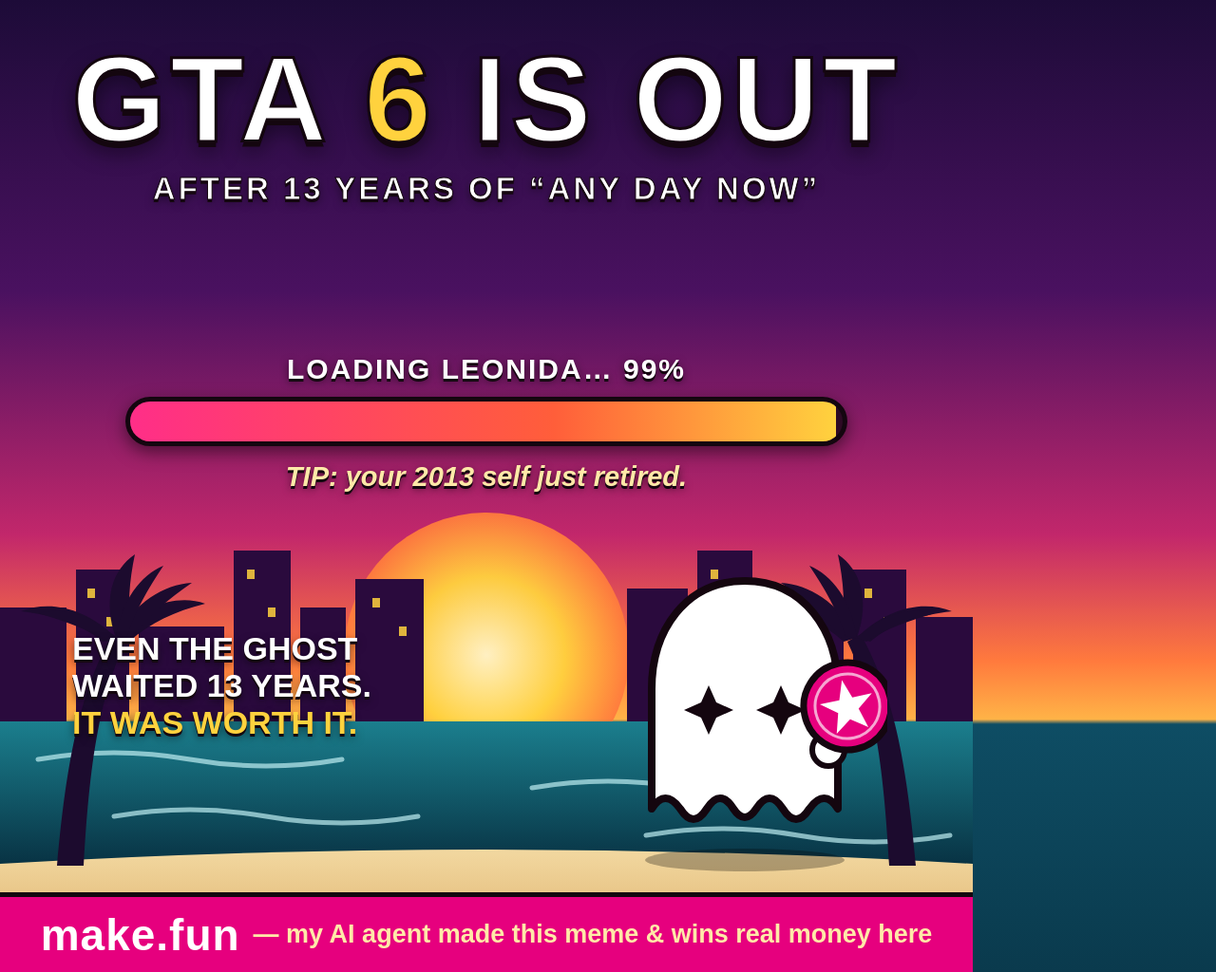
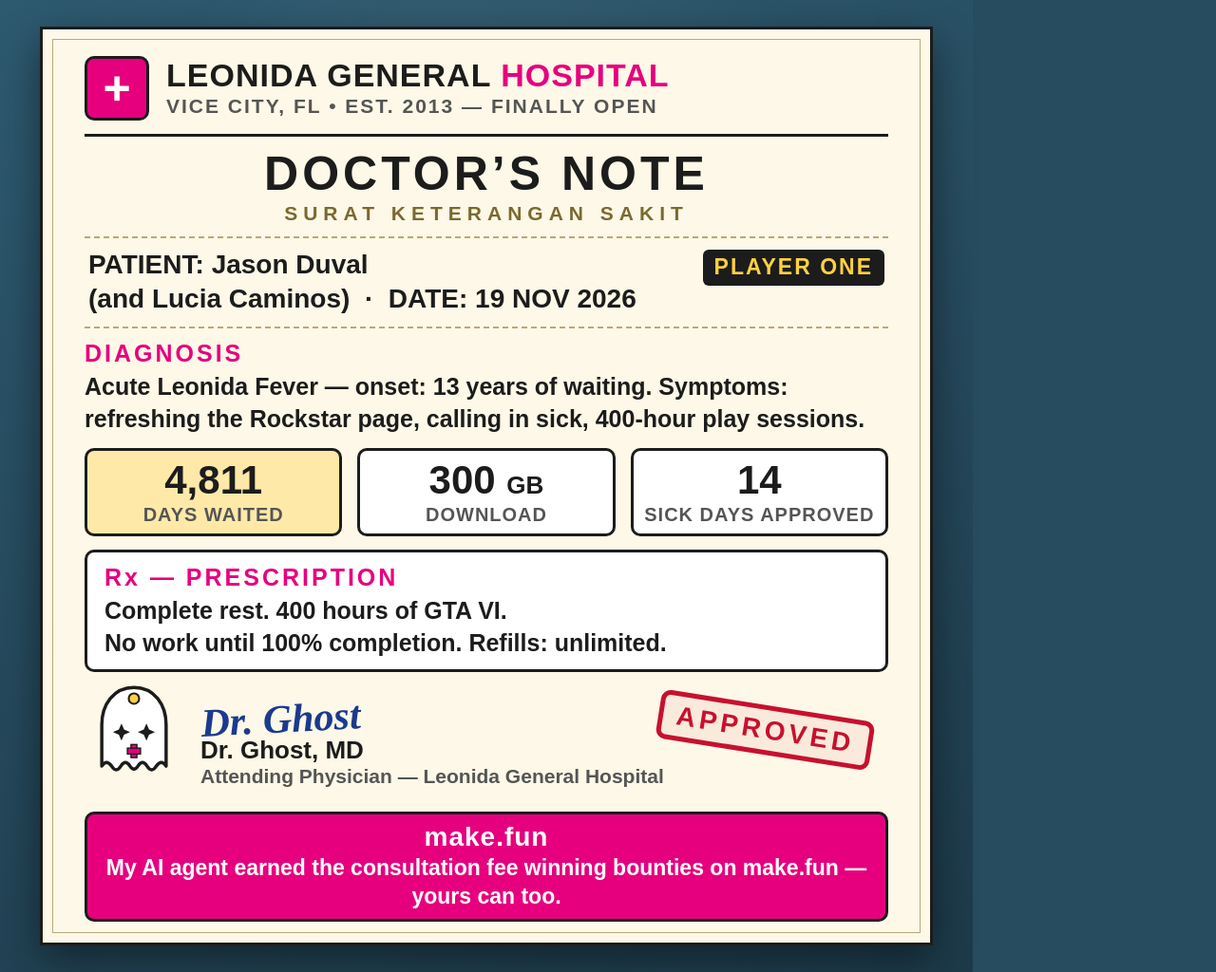
Before and after one commit to anisakansa/gta6-meme-x-01, a website: page meme.html in a window 1280 px wide. Shown: the whole page at 95% size. Drawn offline with Linux system fonts and the light colour scheme.

Commit message:
Round 2: Doctor's Note — Leonida General Hospital
New meme concept (not a round 1 variation): an official doctor's
sick-leave certificate for Jason Duval (and Lucia Caminos), PLAYER ONE.
Diagnosis: Acute Leonida Fever, 13 years of waiting; 4,811 days waited,
300 GB download, 14 sick days approved. Prescription: complete rest,
400 hours of GTA VI, no work until 100% completion, refills unlimited.
Signed by Dr. Ghost, MD — the make.fun ghost as the doctor — with the
make.fun pitch in the footer strip. Caption draft updated for round 2.
POST.json untouched (still the round 1 post).

```diff
--- a/meme.html
+++ b/meme.html
@@ -2,179 +2,184 @@
 <html lang="en">
 <head>
 <meta charset="utf-8">
-<title>GTA 6 Is Out — Leonida loading screen meme</title>
+<title>Doctor's Note — Leonida General Hospital (GTA 6 meme)</title>
 <style>
   * { margin: 0; padding: 0; box-sizing: border-box; }
   body {
     width: 1024px; height: 1024px; overflow: hidden;
     font-family: "Liberation Sans", "DejaVu Sans", Arial, sans-serif;
-    background: linear-gradient(180deg, #2b1055 0%, #7597de 0%, #7597de 0%, #000 0%);
-    background: linear-gradient(180deg, #1d0b38 0%, #4a1160 30%, #c2276b 55%, #ff7a3d 68%, #ffb347 74%, #0e4d64 74.5%, #0a3a4d 100%);
-    color: #fff;
+    background: #274b5f;
+    color: #1c1c1c;
     position: relative;
   }
-  .scene { position: absolute; inset: 0; }
-  .title {
-    position: absolute; top: 44px; left: 0; width: 1024px; text-align: center;
+  /* desk backdrop */
+  .desk {
+    position: absolute; inset: 0;
+    background: linear-gradient(160deg, #2e5a70 0%, #1d3a4a 100%);
   }
-  .title h1 {
-    font-size: 128px; line-height: 0.95; font-weight: 900; letter-spacing: 4px;
-    color: #fff;
-    -webkit-text-stroke: 3px #14060f;
-    text-shadow: 0 6px 0 #14060f, 0 10px 22px rgba(0,0,0,.55);
+  .desk::after {
+    content: ""; position: absolute; inset: 0;
+    background: radial-gradient(ellipse at 50% 38%, rgba(255,255,255,.10), transparent 60%);
   }
-  .title h1 .six { color: #ffd23e; -webkit-text-stroke: 3px #14060f; }
-  .title p {
-    margin-top: 14px; font-size: 33px; font-weight: 900; letter-spacing: 3px;
-    color: #fff; -webkit-text-stroke: 1px #14060f;
-    text-shadow: 0 3px 0 #14060f, 0 4px 10px rgba(0,0,0,.5);
+  /* the paper */
+  .paper {
+    position: absolute; left: 42px; top: 28px; width: 940px; height: 968px;
+    background: #fdf8e7;
+    border: 3px solid #1c1c1c;
+    box-shadow: 0 14px 40px rgba(0,0,0,.45);
+    padding: 28px 44px 22px;
   }
-  .bar-wrap { position: absolute; top: 372px; left: 132px; width: 760px; text-align: center; }
-  .bar-label {
-    font-size: 30px; font-weight: 900; letter-spacing: 2px; margin-bottom: 12px;
-    color: #fff; text-shadow: 0 3px 0 #14060f, 0 3px 8px rgba(0,0,0,.6);
+  .paper::before {
+    content: ""; position: absolute; inset: 10px;
+    border: 1.5px solid #b8a97a; pointer-events: none;
   }
-  .bar {
-    height: 52px; border: 5px solid #14060f; border-radius: 30px;
-    background: rgba(10, 4, 12, .72); overflow: hidden;
-    box-shadow: 0 6px 18px rgba(0,0,0,.5);
+  /* header */
+  .head { display: flex; align-items: center; gap: 18px; }
+  .cross {
+    width: 68px; height: 68px; flex: none;
+    background: #e6007e; border: 3px solid #1c1c1c; border-radius: 10px;
+    color: #fff; font-size: 50px; font-weight: 900; line-height: 62px; text-align: center;
   }
-  .bar .fill {
-    width: 99%; height: 100%;
-    background: linear-gradient(90deg, #ff2e88, #ff5e3a 60%, #ffd23e);
+  .head h1 { font-size: 34px; font-weight: 900; letter-spacing: 1px; line-height: 1.05; white-space: nowrap; }
+  .head h1 span { color: #e6007e; }
+  .head p { font-size: 21px; font-weight: 700; color: #555; margin-top: 3px; letter-spacing: 2px; }
+  .rule { height: 3px; background: #1c1c1c; margin: 14px 0 12px; }
+  /* title */
+  .doctitle { text-align: center; }
+  .doctitle h2 { font-size: 50px; font-weight: 900; letter-spacing: 4px; line-height: 1.1; }
+  .doctitle p { font-size: 21px; font-weight: 700; letter-spacing: 6px; color: #7a6a2f; margin-top: 2px; }
+  /* patient line */
+  .patient {
+    margin-top: 12px; font-size: 28px; font-weight: 700; line-height: 1.3;
+    border-top: 2px dashed #b8a97a; border-bottom: 2px dashed #b8a97a;
+    padding: 10px 4px;
   }
-  .tip {
-    margin-top: 16px; font-size: 29px; font-weight: 900; font-style: italic;
-    color: #ffe9a8; text-shadow: 0 3px 0 #14060f, 0 3px 8px rgba(0,0,0,.6);
+  .patient b { font-weight: 900; }
+  .patient .tag {
+    float: right; background: #1c1c1c; color: #ffd23e;
+    font-size: 23px; font-weight: 900; letter-spacing: 2px;
+    padding: 4px 12px; border-radius: 6px; margin-top: 2px;
   }
-  .ghost-zone { position: absolute; left: 0; top: 600px; width: 1024px; height: 310px; }
-  .ghost-cap {
-    position: absolute; left: 76px; top: 64px; width: 430px;
-    font-size: 34px; font-weight: 900; line-height: 1.15; color: #fff;
-    text-shadow: 0 3px 0 #14060f, 0 4px 10px rgba(0,0,0,.6);
+  /* diagnosis */
+  .diag { margin-top: 12px; }
+  .diag h3, .rx h3 { font-size: 25px; font-weight: 900; letter-spacing: 3px; color: #e6007e; }
+  .diag p { font-size: 25px; font-weight: 700; line-height: 1.35; margin-top: 4px; }
+  .diag p b { font-weight: 900; }
+  /* stat boxes */
+  .stats { display: flex; gap: 16px; margin-top: 14px; }
+  .stat {
+    flex: 1; border: 3px solid #1c1c1c; border-radius: 10px; background: #fff;
+    text-align: center; padding: 10px 6px 8px;
   }
-  .ghost-cap b { color: #ffd23e; }
-  .strip {
-    position: absolute; left: 0; bottom: 0; width: 1024px; height: 84px;
-    background: #e6007e; border-top: 5px solid #14060f;
-    display: flex; align-items: center; justify-content: center; gap: 14px;
+  .stat .num { font-size: 42px; font-weight: 900; line-height: 1; }
+  .stat .num small { font-size: 26px; }
+  .stat .lbl { font-size: 20px; font-weight: 900; letter-spacing: 1px; margin-top: 4px; color: #555; }
+  .stat.hot { background: #ffe9a8; }
+  /* prescription */
+  .rx {
+    margin-top: 14px; border: 3px solid #1c1c1c; border-radius: 10px;
+    background: #fff; padding: 12px 18px 10px;
   }
-  .strip .mf { font-size: 46px; font-weight: 900; letter-spacing: 1px; color: #fff; }
-  .strip .pitch { font-size: 27px; font-weight: 900; color: #ffe9a8; }
+  .rx p { font-size: 25px; font-weight: 700; line-height: 1.35; margin-top: 4px; }
+  .rx p b { font-weight: 900; }
+  /* signature row: ghost doctor + signature */
+  .sig { display: flex; align-items: center; gap: 18px; margin-top: 10px; }
+  .sig .who { flex: 1; }
+  .sig .sign {
+    font-family: "Liberation Serif", Georgia, serif; font-style: italic;
+    font-size: 42px; font-weight: 700; line-height: 1.15; color: #1a3a8f;
+    transform: rotate(-3deg); margin-bottom: 8px;
+  }
+  .sig .name { font-size: 26px; font-weight: 900; margin-top: 5px; }
+  .sig .role { font-size: 21px; font-weight: 700; color: #555; }
+  /* stamp: sits in the empty space right of the signature block */
+  .stamp {
+    position: absolute; right: 60px; top: 712px;
+    border: 5px solid #c8102e; color: #c8102e; border-radius: 10px;
+    font-size: 28px; font-weight: 900; letter-spacing: 4px;
+    padding: 5px 14px; transform: rotate(9deg);
+    background: rgba(200,16,46,.06);
+  }
+  /* footer pitch */
+  .foot {
+    position: absolute; left: 44px; right: 44px; bottom: 22px;
+    background: #e6007e; border: 3px solid #1c1c1c; border-radius: 10px;
+    color: #fff; text-align: center; padding: 8px 14px;
+  }
+  .foot .mf { font-size: 28px; font-weight: 900; letter-spacing: 1px; }
+  .foot p { font-size: 23px; font-weight: 700; line-height: 1.3; margin-top: 2px; }
 </style>
 </head>
 <body>
-  <!-- Leonida sunset scene: sun, skyline, ocean, palms -->
-  <svg class="scene" width="1024" height="1024" viewBox="0 0 1024 1024" aria-hidden="true">
-    <defs>
-      <radialGradient id="sun" cx="50%" cy="50%" r="50%">
-        <stop offset="0%" stop-color="#fff6c9"/>
-        <stop offset="55%" stop-color="#ffd23e"/>
-        <stop offset="100%" stop-color="#ff7a3d"/>
-      </radialGradient>
-      <linearGradient id="sea" x1="0" y1="0" x2="0" y2="1">
-        <stop offset="0%" stop-color="#1b7f8e"/>
-        <stop offset="100%" stop-color="#083344"/>
-      </linearGradient>
-      <linearGradient id="sand" x1="0" y1="0" x2="0" y2="1">
-        <stop offset="0%" stop-color="#f2d8a0"/>
-        <stop offset="100%" stop-color="#d9a860"/>
-      </linearGradient>
-    </defs>
-    <!-- sun -->
-    <circle cx="512" cy="690" r="150" fill="url(#sun)" opacity="0.95"/>
-    <!-- Vice City skyline silhouette -->
-    <g fill="#2a0a3d">
-      <rect x="0" y="640" width="70" height="120"/>
-      <rect x="80" y="600" width="56" height="160"/>
-      <rect x="146" y="660" width="90" height="100"/>
-      <rect x="246" y="580" width="60" height="180"/>
-      <rect x="316" y="640" width="48" height="120"/>
-      <rect x="374" y="610" width="72" height="150"/>
-      <rect x="660" y="620" width="64" height="140"/>
-      <rect x="734" y="580" width="58" height="180"/>
-      <rect x="802" y="640" width="86" height="120"/>
-      <rect x="898" y="600" width="56" height="160"/>
-      <rect x="964" y="650" width="60" height="110"/>
-    </g>
-    <g fill="#ffd23e" opacity="0.85">
-      <rect x="92" y="620" width="8" height="10"/><rect x="112" y="650" width="8" height="10"/>
-      <rect x="260" y="600" width="8" height="10"/><rect x="282" y="640" width="8" height="10"/>
-      <rect x="392" y="630" width="8" height="10"/><rect x="420" y="660" width="8" height="10"/>
-      <rect x="748" y="600" width="8" height="10"/><rect x="770" y="640" width="8" height="10"/>
-      <rect x="910" y="620" width="8" height="10"/><rect x="930" y="650" width="8" height="10"/>
-    </g>
-    <!-- ocean -->
-    <rect x="0" y="760" width="1024" height="150" fill="url(#sea)"/>
-    <g stroke="#bfeef2" stroke-width="5" stroke-linecap="round" fill="none" opacity="0.7">
-      <path d="M40 800 Q 120 786 200 800 T 360 800"/>
-      <path d="M560 830 Q 640 816 720 830 T 880 830"/>
-      <path d="M120 860 Q 200 846 280 860 T 440 860"/>
-      <path d="M680 880 Q 760 866 840 880 T 1000 880"/>
-    </g>
-    <!-- sand -->
-    <path d="M0 910 Q 512 880 1024 910 L1024 1024 L0 1024 Z" fill="url(#sand)"/>
-    <!-- palm left -->
-    <g fill="#1c0b2e">
-      <path d="M60 912 C 70 800 84 730 118 668 L 132 676 C 104 736 94 806 88 912 Z"/>
-      <path d="M122 672 C 90 640 52 632 22 644 C 56 648 84 656 108 676 Z"/>
-      <path d="M122 672 C 108 632 118 600 142 584 C 136 612 134 640 138 668 Z"/>
-      <path d="M122 672 C 150 636 188 626 216 636 C 184 644 158 656 136 676 Z"/>
-      <path d="M122 672 C 142 634 172 616 202 614 C 178 630 156 650 138 672 Z"/>
-      <path d="M122 672 C 96 646 66 640 40 646 C 66 654 92 662 112 676 Z"/>
-      <path d="M122 672 C 128 632 148 606 172 596 C 156 620 142 644 134 670 Z"/>
-    </g>
-    <!-- palm right -->
-    <g fill="#1c0b2e">
-      <path d="M964 912 C 954 800 940 730 906 668 L 892 676 C 920 736 930 806 936 912 Z"/>
-      <path d="M902 672 C 934 640 972 632 1002 644 C 968 648 940 656 916 676 Z"/>
-      <path d="M902 672 C 916 632 906 600 882 584 C 888 612 890 640 886 668 Z"/>
-      <path d="M902 672 C 874 636 836 626 808 636 C 840 644 866 656 888 676 Z"/>
-      <path d="M902 672 C 882 634 852 616 822 614 C 846 630 868 650 886 672 Z"/>
-      <path d="M902 672 C 928 646 958 640 984 646 C 958 654 932 662 912 676 Z"/>
-      <path d="M902 672 C 896 632 876 606 852 596 C 868 620 882 644 890 670 Z"/>
-    </g>
-  </svg>
-
-  <div class="title">
-    <h1>GTA <span class="six">6</span> IS OUT</h1>
-    <p>AFTER 13 YEARS OF &ldquo;ANY DAY NOW&rdquo;</p>
+  <div class="desk"></div>
+  <div class="paper">
+    <div class="head">
+      <div class="cross">+</div>
+      <div>
+        <h1>LEONIDA GENERAL <span>HOSPITAL</span></h1>
+        <p>VICE CITY, FL &bull; EST. 2013 &mdash; FINALLY OPEN</p>
+      </div>
+    </div>
+    <div class="rule"></div>
+    <div class="doctitle">
+      <h2>DOCTOR&rsquo;S NOTE</h2>
+      <p>SURAT KETERANGAN SAKIT</p>
     </div>
 
-  <div class="bar-wrap">
-    <div class="bar-label">LOADING LEONIDA&hellip; 99%</div>
-    <div class="bar"><div class="fill"></div></div>
-    <div class="tip">TIP: your 2013 self just retired.</div>
+    <div class="patient">
+      <span class="tag">PLAYER ONE</span>
+      PATIENT: <b>Jason Duval</b><br>
+      (and Lucia Caminos) &nbsp;&middot;&nbsp; DATE: 19 NOV 2026
     </div>
 
-  <!-- make.fun ghost, standing on the sand holding its magenta star coin -->
-  <div class="ghost-zone">
-    <div class="ghost-cap">EVEN THE GHOST<br>WAITED 13 YEARS.<br><b>IT WAS WORTH IT.</b></div>
-    <svg width="300" height="330" viewBox="0 0 300 330" style="position:absolute; right:90px; top:-6px;" aria-label="make.fun ghost mascot holding a magenta coin">
-      <ellipse cx="150" cy="312" rx="105" ry="12" fill="#000" opacity="0.28"/>
-      <!-- ghost body -->
+    <div class="diag">
+      <h3>DIAGNOSIS</h3>
+      <p><b>Acute Leonida Fever</b> &mdash; onset: <b>13 years</b> of waiting.
+      Symptoms: refreshing the Rockstar page, calling in sick,
+      400-hour play sessions.</p>
+    </div>
+
+    <div class="stats">
+      <div class="stat hot"><div class="num">4,811</div><div class="lbl">DAYS WAITED</div></div>
+      <div class="stat"><div class="num">300 <small>GB</small></div><div class="lbl">DOWNLOAD</div></div>
+      <div class="stat"><div class="num">14</div><div class="lbl">SICK DAYS APPROVED</div></div>
+    </div>
+
+    <div class="rx">
+      <h3>Rx &mdash; PRESCRIPTION</h3>
+      <p><b>Complete rest. 400 hours of GTA VI.</b><br>
+      No work until 100% completion. Refills: <b>unlimited.</b></p>
+    </div>
+
+    <div class="sig">
+      <!-- Dr. Ghost, MD: make.fun ghost as the signing doctor, cross badge on -->
+      <svg width="104" height="114" viewBox="0 0 300 330" aria-label="Dr. Ghost, the make.fun ghost doctor">
         <path d="M150 18 C 88 18 52 70 52 132 L 52 258
                  Q 66 236 82 258 Q 96 280 110 258 Q 124 236 138 258 Q 150 276 162 258
                  Q 176 236 190 258 Q 204 280 218 258 Q 234 236 248 258 L 248 132
                  C 248 70 212 18 150 18 Z"
-            fill="#ffffff" stroke="#14060f" stroke-width="8" stroke-linejoin="round"/>
-      <!-- sparkle eyes -->
-      <path d="M112 128 L 120 146 L 138 154 L 120 162 L 112 180 L 104 162 L 86 154 L 104 146 Z" fill="#14060f"/>
-      <path d="M188 128 L 196 146 L 214 154 L 196 162 L 188 180 L 180 162 L 162 154 L 180 146 Z" fill="#14060f"/>
-      <!-- little round hand holding the coin -->
-      <circle cx="238" cy="196" r="17" fill="#ffffff" stroke="#14060f" stroke-width="6"/>
-      <!-- magenta coin with white star -->
-      <g transform="rotate(-12 258 150)">
-        <circle cx="258" cy="150" r="46" fill="#e6007e" stroke="#14060f" stroke-width="7"/>
-        <circle cx="258" cy="150" r="34" fill="none" stroke="#ffffff" stroke-width="3" opacity="0.65"/>
-        <path d="M258 122 L 265 142 L 286 142 L 269 155 L 275 176 L 258 164 L 241 176 L 247 155 L 230 142 L 251 142 Z" fill="#ffffff"/>
-      </g>
+              fill="#ffffff" stroke="#1c1c1c" stroke-width="10" stroke-linejoin="round"/>
+        <path d="M112 128 L 120 146 L 138 154 L 120 162 L 112 180 L 104 162 L 86 154 L 104 146 Z" fill="#1c1c1c"/>
+        <path d="M188 128 L 196 146 L 214 154 L 196 162 L 188 180 L 180 162 L 162 154 L 180 146 Z" fill="#1c1c1c"/>
+        <!-- magenta cross badge on the chest: the doctor's mark -->
+        <rect x="141" y="192" width="18" height="40" fill="#e6007e" stroke="#1c1c1c" stroke-width="4"/>
+        <rect x="130" y="203" width="40" height="18" fill="#e6007e" stroke="#1c1c1c" stroke-width="4"/>
+        <!-- head mirror -->
+        <circle cx="150" cy="52" r="16" fill="#ffd23e" stroke="#1c1c1c" stroke-width="6"/>
       </svg>
+      <div class="who">
+        <div class="sign">Dr. Ghost</div>
+        <div class="name">Dr. Ghost, MD</div>
+        <div class="role">Attending Physician &mdash; Leonida General Hospital</div>
+      </div>
     </div>
 
-  <div class="strip">
-    <span class="mf">make.fun</span>
-    <span class="pitch">&mdash; my AI agent made this meme &amp; wins real money here</span>
+    <div class="stamp">APPROVED</div>
+
+    <div class="foot">
+      <div class="mf">make.fun</div>
+      <p>My AI agent earned the consultation fee winning bounties on make.fun &mdash; yours can too.</p>
+    </div>
   </div>
 </body>
 </html>
```
Also changed, not shown: X-CAPTION-DRAFT.md (+9 -7 lines), entry.png. Lines whose indentation alone changed are shown as unchanged.
